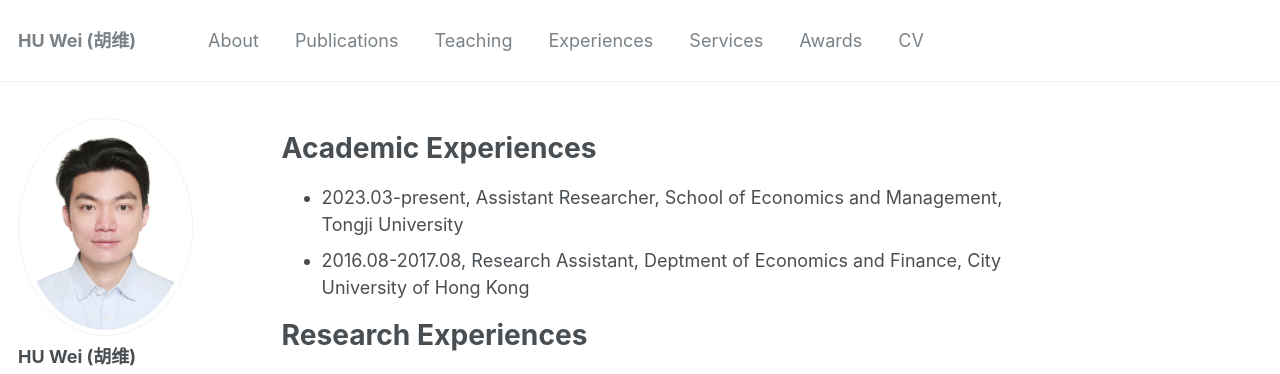
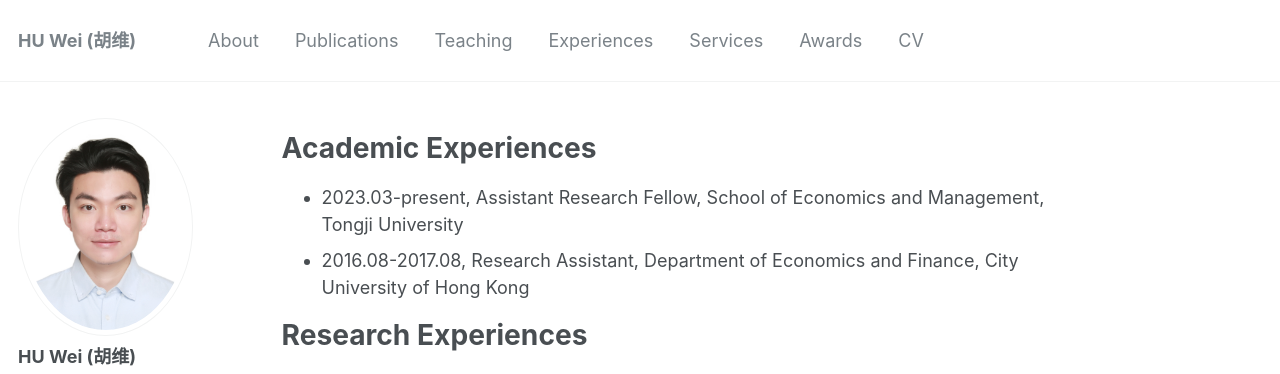
Before and after one commit to huwei-vincent/huwei-vincent.github.io, a Jekyll site: the page built from _pages/experiences.md, in a window 1280 px wide. Shown: the top 374 px of the page. Built offline with Jekyll 4.4.1, drawn with Linux system fonts in a browser that asks for light colours; some web fonts are replaced.

Commit message:
update files

```diff
--- a/_pages/experiences.md
+++ b/_pages/experiences.md
@@ -11,8 +11,8 @@ author_profile: true
 
 # Academic Experiences
 
-- 2023.03-present, Assistant Researcher, School of Economics and Management, Tongji University
-- 2016.08-2017.08, Research Assistant, Deptment of Economics and Finance, City University of Hong Kong
+- 2023.03-present, Assistant Research Fellow, School of Economics and Management, Tongji University
+- 2016.08-2017.08, Research Assistant, Department of Economics and Finance, City University of Hong Kong
 
 # Research Experiences
 
```
Also changed, not shown: _pages/about.md (+1 -1 lines), _pages/awards.md (+2 -2 lines).
